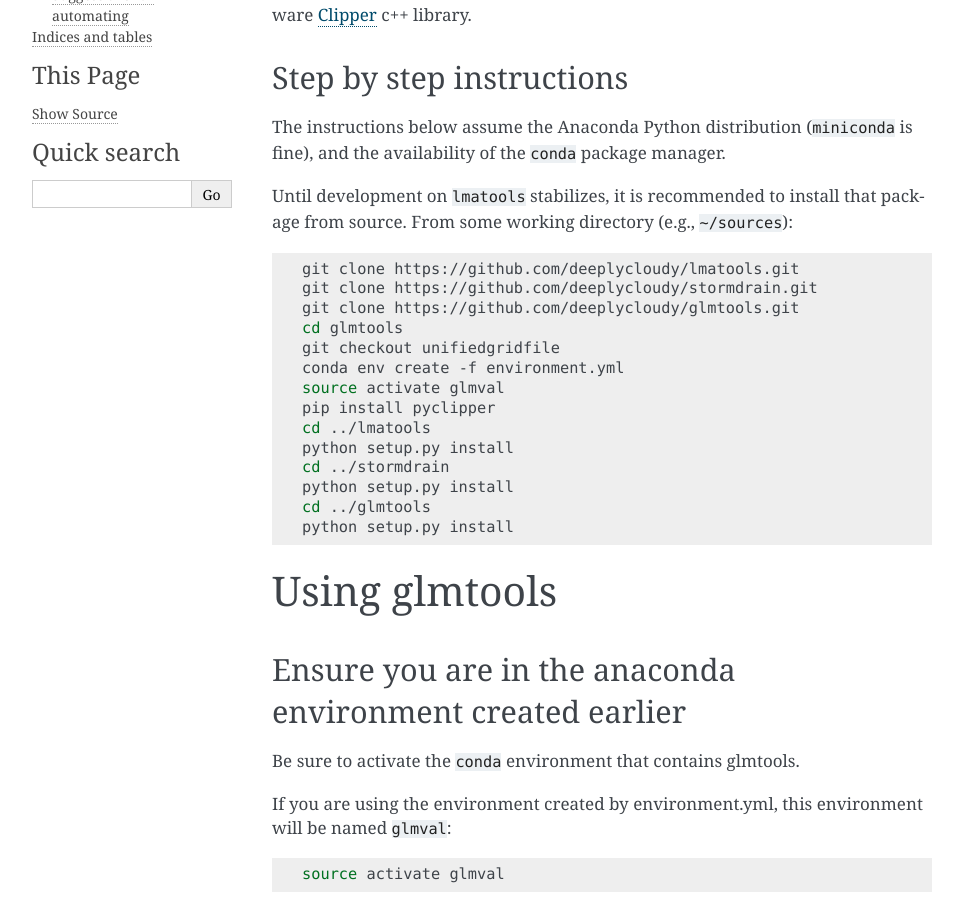
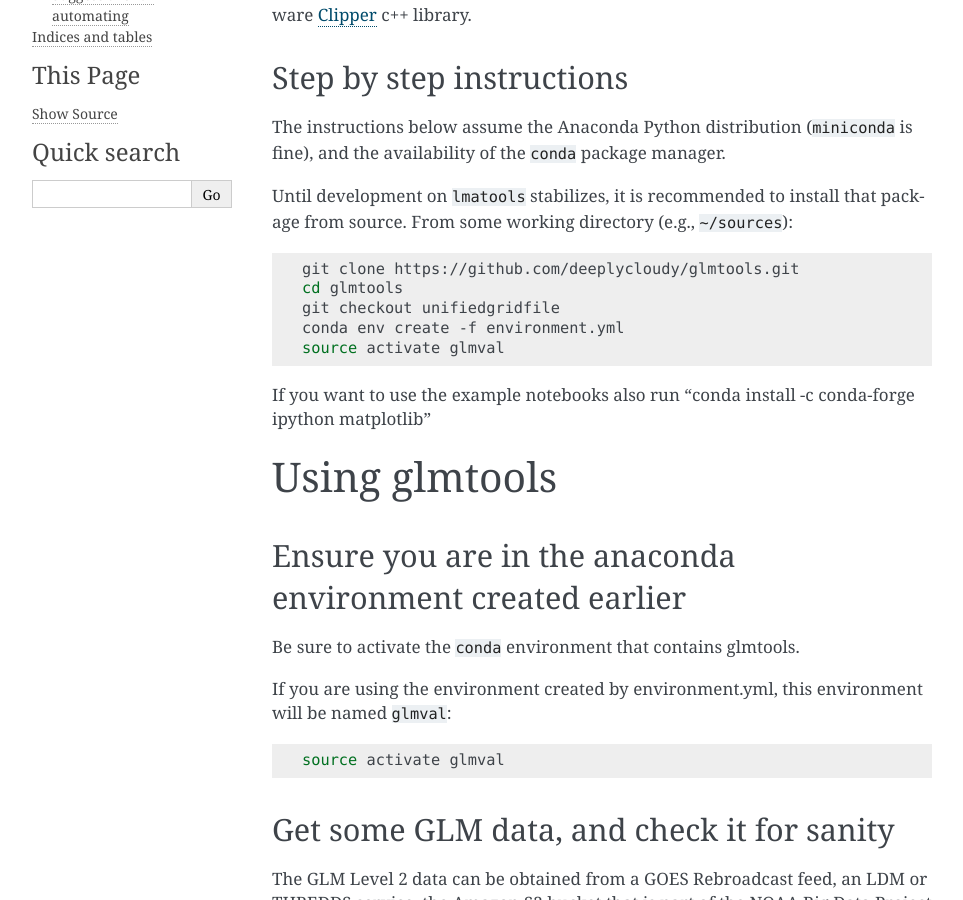
Before and after one commit to deeplycloudy/glmtools, a Sphinx documentation site: the page built from docs/index.rst, in a window 1280 px wide and 900 px high, scrolled down 362 px. Shown: the whole window, without its empty margins (148-1111 px from the left). Built offline with Sphinx 7.4.7, drawn with Linux system fonts in a browser that asks for light colours; pages that are not in the unit, such as notebooks, are missing from menus.

Commit message:
Update environment to minimum needed for grids, and update docs with new install instructions. Whitespace cleanup.

```diff
--- a/docs/index.rst
+++ b/docs/index.rst
@@ -39,20 +39,14 @@ to install that package from source. From some working directory (e.g.,
 
 .. code-block:: bash
 
-   git clone https://github.com/deeplycloudy/lmatools.git
-   git clone https://github.com/deeplycloudy/stormdrain.git
    git clone https://github.com/deeplycloudy/glmtools.git
    cd glmtools
    git checkout unifiedgridfile
    conda env create -f environment.yml
    source activate glmval
-   pip install pyclipper
-   cd ../lmatools
-   python setup.py install
-   cd ../stormdrain
-   python setup.py install
-   cd ../glmtools
-   python setup.py install
+
+If you want to use the example notebooks also run
+"conda install -c conda-forge ipython matplotlib"
 
 Using glmtools
 ==============
```
Also changed, not shown: environment.yml (+7 -6 lines).
